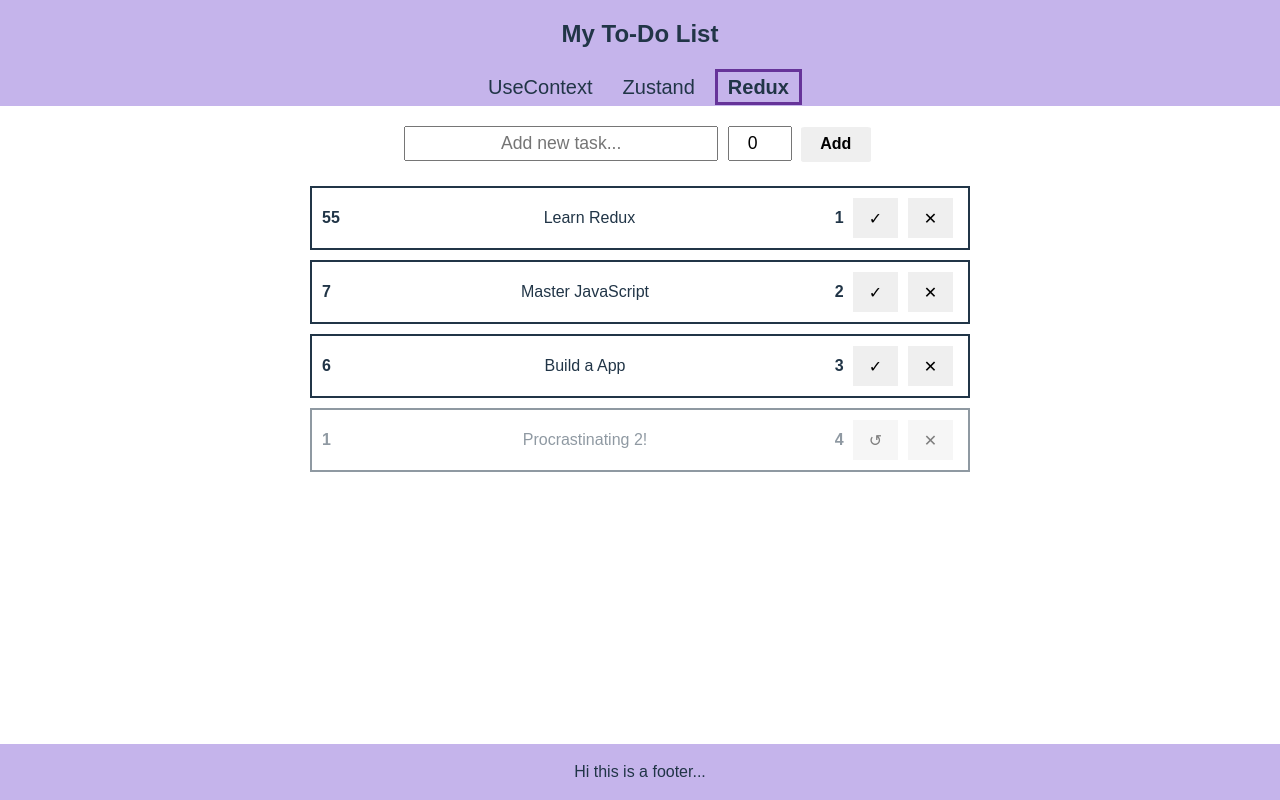
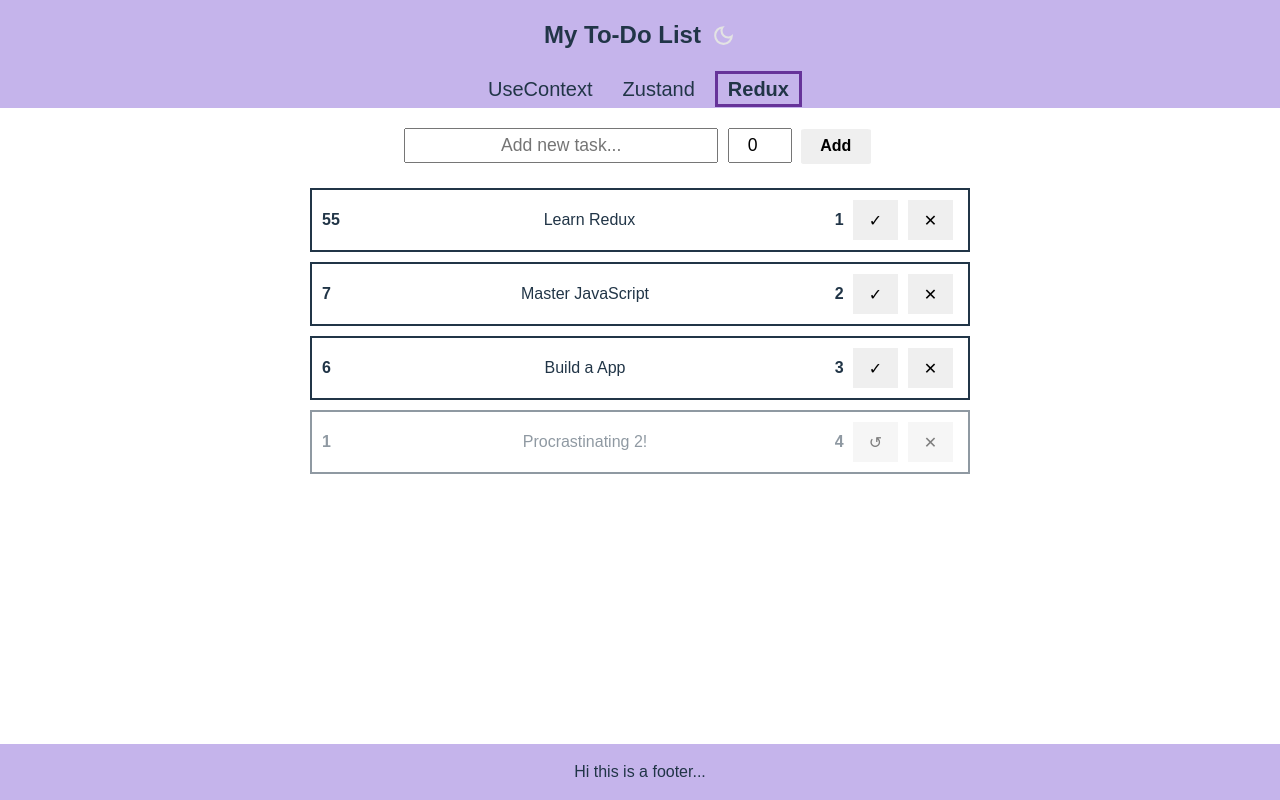
Before and after one commit to ReeveWorks/react-todolist2, a React (Vite) app: page / in a window 1280 px wide. Built offline with nearby package versions, Linux system fonts and the light colour scheme.

Commit message:
v5.9 Working on Light/Dark Mode

```diff
--- a/src/components/header.jsx
+++ b/src/components/header.jsx
@@ -1,24 +1,36 @@
 import '../styles/global.css'
 import '../styles/header.css'
 import { usePageStore } from '../store/pageStore.jsx';
+import { useModeStore } from '../store/modeStore.jsx';
 
 function header() {
   const page = usePageStore((state) => state.page);
   const selectPage = usePageStore((state) => state.selectPage);
 
+  const mode = useModeStore((state) => state.mode);
+  const setMode = useModeStore((state) => state.setMode);
+
+  function toggleMode() {
+    setMode(!mode.state);
+  }
   return (
     <>
       <header className="header">
-        <h1>My To-Do List</h1>
+
+        <li>
+          <h1>My To-Do List</h1>
+          <img src={mode.img} alt="toggle" className="toggle" onClick={() => toggleMode()} />
+        </li>
+
         <li>
           <a onClick={() => selectPage("Context")}
-          className={page.selected === "Context" ? 'selected' : ''}>UseContext</a>
+            className={page.selected === "Context" ? 'selected' : ''}>UseContext</a>
 
           <a onClick={() => selectPage("Zustand")}
-          className={page.selected === "Zustand" ? 'selected' : ''}>Zustand</a>
+            className={page.selected === "Zustand" ? 'selected' : ''}>Zustand</a>
 
           <a onClick={() => selectPage("Redux")}
-          className={page.selected === "Redux" ? 'selected' : ''}>Redux</a>
+            className={page.selected === "Redux" ? 'selected' : ''}>Redux</a>
         </li>
       </header>
     </>
--- /dev/null
+++ b/src/store/modeStore.jsx
@@ -0,0 +1,14 @@
+import { create } from "zustand";
+import darkModeIcon from '../assets/dark_mode.svg';
+import lightkModeIcon from '../assets/light_mode.svg';
+
+const useModeStore = create((set) => ({
+    mode: {
+        state: true,
+        img: darkModeIcon,
+    },
+
+    setMode: (toggle) => set((i) => ({ mode: {state: toggle, img: toggle ? darkModeIcon : lightkModeIcon} })),
+}));
+
+export { useModeStore };
--- a/src/store/pageStore.jsx
+++ b/src/store/pageStore.jsx
@@ -7,8 +7,6 @@
     },
 
     selectPage: (pageSelected) => set({ page: {selected: pageSelected} }),
-
-    setTasks: (newTasks) => set({ tasks: newTasks }),
 }));
 
 export { usePageStore };
--- a/src/styles/header.css
+++ b/src/styles/header.css
@@ -1,5 +1,3 @@
-
-
 
 li{
     justify-content: center;
@@ -29,3 +27,11 @@
     font-size: 1.5rem;
     color: var(--main-color);
 }
+
+img{
+    width: 25px;
+    height: 25px;
+    cursor: pointer;
+    margin-left: 10px;
+
+}
```
Also changed, not shown: src/assets/dark_mode.svg (added), src/assets/light_mode.svg (added).
